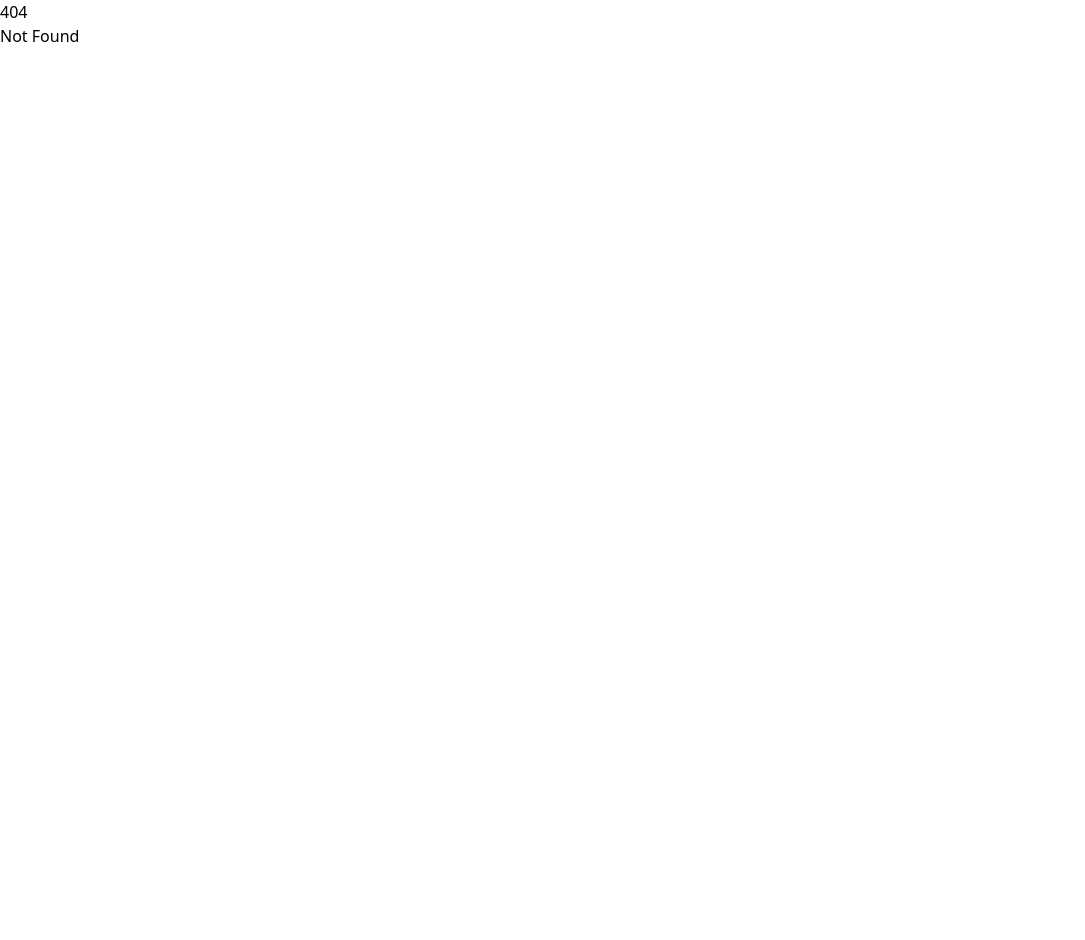
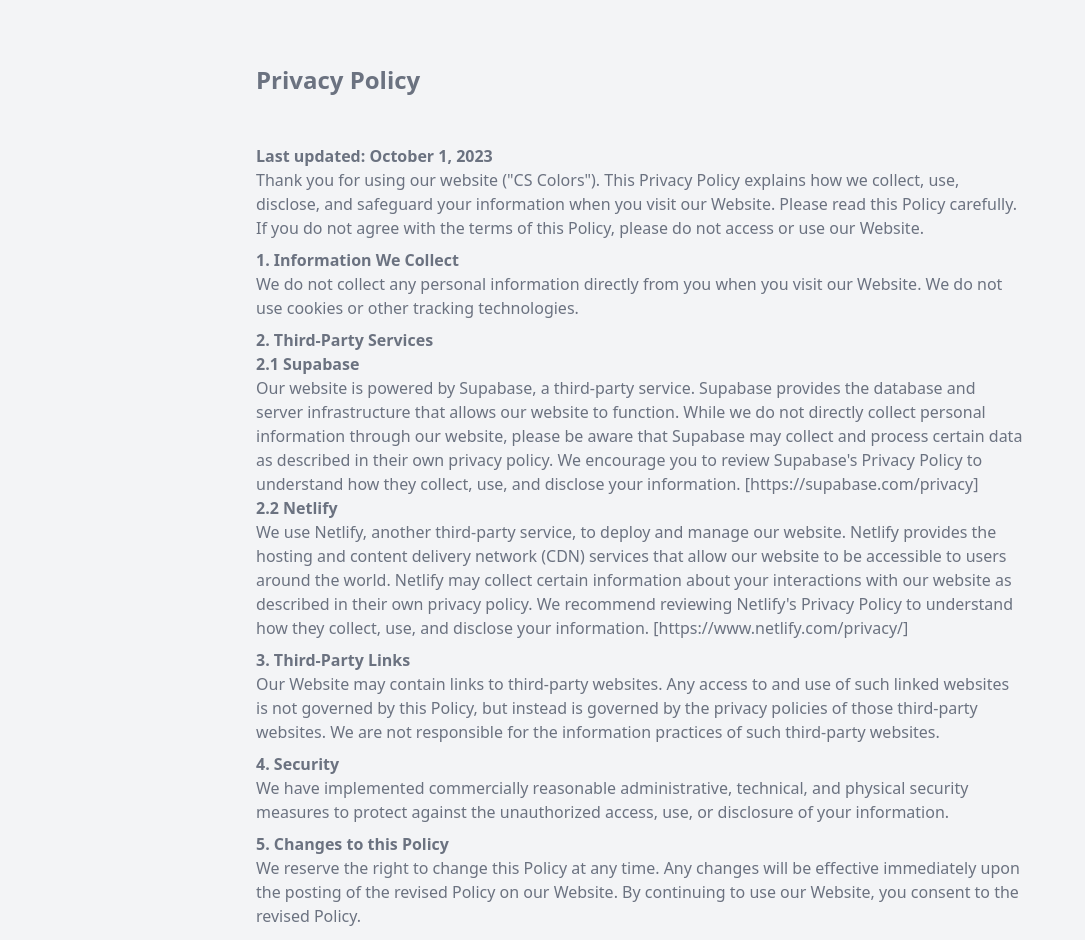
Before and after one commit to mavifindsbugs/cscolors, a SvelteKit app: page /privacy in a window 1280 px wide. Before the commit this address had no page. Shown: the top 940 px of the page, without its empty margins (0-1085 px from the left). Before the commit the page ends 800 px from the top, so only its background shows below. Built offline with nearby package versions, Linux system fonts and the light colour scheme.

Commit message:
Improve UI and add privacy policy

```diff
--- a/src/routes/+page.svelte
+++ b/src/routes/+page.svelte
@@ -1,5 +1,4 @@
 <script lang="ts">
-
 import Main from "./Main.svelte";
 </script>
 
@@ -13,6 +12,6 @@
 </style>
 
 
-<div class="bg-gray-100 dark:bg-gray-900 h-screen">
+<div class="bg-gray-100 dark:bg-gray-900 h-screen w-full">
     <Main></Main>
 </div>
--- /dev/null
+++ b/src/routes/Footer.svelte
@@ -0,0 +1,11 @@
+<footer class="bg-white rounded-lg m-4 dark:bg-gray-800">
+    <div class="w-full mx-auto max-w-screen-xl p-4">
+
+    <ul class="flex flex-wrap items-center mt-3 mb-2 text-xs font-medium text-gray-500 dark:text-gray-400">
+        <li>
+            <a href="/privacy" class="hover:underline">Privacy Policy</a>
+        </li>
+    </ul>
+    <p class="text-xs text-gray-500 dark:text-gray-400">© 2023 <a href="https://github.com/mavifindsbugs" class="hover:underline">mavifindsbugs</a></p>
+    </div>
+</footer>
--- a/src/routes/ItemView.svelte
+++ b/src/routes/ItemView.svelte
@@ -27,6 +27,8 @@
                 return "#8e44e2"
             case "High Grade":
                 return "#332cf5"
+            case "Base Grade":
+                return "#7194d9"
             default:
                 return "#ed9a15"
         }
@@ -45,7 +47,7 @@
     <div class="w-64 h-8 left-[10px] top-[162px] absolute text-sm font-semibold" style="color: {rarityToColor(item.rarity)}">{item.rarity}</div>
     <a href={"https://steamcommunity.com/market/search?appid=730&q=" + item.name} class="w-48 h-8 left-[10px] top-[180px] absolute text-sm font-semibold text-gray-900 rounded-lg dark:text-white">{item.name}</a>
     {#if item.price != null}
-    <div class="w-32 h-8 left-[150px] top-[180px] absolute text-sm rounded-lg dark:text-green-300 text-right font-medium text-green-500">{item.price.toFixed(2)}$</div>
+        <div class="w-32 h-8 left-[150px] top-[180px] absolute text-sm rounded-lg dark:text-green-300 text-right font-medium text-green-500">{item.price.toFixed(2)}$</div>
     {/if}
     <img class="w-55 h-40 left-[14px] top-[4px] absolute rounded transition hover:scale-110 active:scale-[2] active:z-50 duration-100" src={item.icon_url} alt="icon" />
 
--- a/src/routes/Main.svelte
+++ b/src/routes/Main.svelte
@@ -1,12 +1,12 @@
 <script lang="ts">
     import Navbar from "./Navbar.svelte";
     import Sidebar from "./Sidebar.svelte";
-    import SearchBar from "./SearchBar.svelte";
     import ItemView from "./ItemView.svelte";
 
     import type {Item} from "$lib/item";
     import {supabase} from "$lib/subabaseClient";
     import InfiniteScroll from "./InfiniteScroll.svelte";
+	import { onMount } from "svelte";
 
     let items: Item[] = []
     let search: string;
@@ -14,24 +14,30 @@
     let loaded = false;
     let moreItems = true;
 
-    let searchbar;
 
-    function handleSearch(event: CustomEvent) {
-        search = event.detail.text;
+    onMount(() => {
+        handleSearch("")
+    })
+
+    function handleSearch(s: string) {
+        search = s
         page = 0;
         moreItems = true;
-        items = []
+        // items = []
         getItems(search);
-        window.scrollTo(0,0)
+        backToTop()
     }
 
     function fetchMoreItems(){
-        console.log(page)
         if (moreItems) {
             page++;
             loaded = false;
             addItems(search);
         }
+    }
+
+    function backToTop(){
+        window.scrollTo(0,0)
     }
 
     export async function addItems(search: string) {
@@ -109,19 +115,23 @@
 </script>
 
 
-<Navbar></Navbar>
+<Navbar on:search={(e) => {handleSearch(e.detail.text)}} bind:search items={items}></Navbar>
 <Sidebar></Sidebar>
 
-<div class="p-4 sm:ml-64 bg-gray-100 dark:bg-gray-900">
-    <div class="p-4 border-2 border-gray-200 border-dashed rounded-lg dark:border-gray-700 mt-14">
-        <SearchBar bind:this={searchbar} on:search={handleSearch} bind:search items={items}></SearchBar>
+<div class="p-4 sm:ml-48 bg-gray-100 dark:bg-gray-900">
+    <div class="mt-16 w-full grid place-items-center">
+        <div class="w-10/12">
+        </div>
+    </div>
+    <div class="w-full grid place-items-center">
+    <div class="p-4 border-2 border-gray-200 border-dashed rounded-lg dark:border-gray-700">
         <div class="grid min-[1800px]:grid-cols-5 min-[1600px]:grid-cols-4 min-[1200px]:grid-cols-3 min-[950px]:grid-cols-2 grid-cols-1 gap-4 mb-4 m-auto justify-center ">
             <InfiniteScroll loaded={loaded} on:load={fetchMoreItems}></InfiniteScroll>
                 {#await items}
                     waiting...
                 {:then items}
                     {#each items as item (item)}
-                    <ItemView on:color_click={handleSearch} item={item}></ItemView>
+                        <ItemView on:color_click={(e) => {handleSearch(e.detail.text)}} item={item}></ItemView>
                     {/each}
                 {:catch error}
                     <p style="color: red">{error.message}</p>
@@ -129,3 +139,9 @@
         </div>
     </div>
     </div>
+    <button on:click={backToTop} class="fixed bottom-4 right-4 text-gray-500 dark:text-gray-400 hover:bg-gray-100 dark:hover:bg-gray-700 rounded-lg text-sm p-2.5">
+        <svg xmlns="http://www.w3.org/2000/svg" viewBox="0 0 24 24" fill="currentColor" class="w-6 h-6">
+            <path fill-rule="evenodd" d="M11.47 4.72a.75.75 0 011.06 0l7.5 7.5a.75.75 0 11-1.06 1.06L12 6.31l-6.97 6.97a.75.75 0 01-1.06-1.06l7.5-7.5zm.53 7.59l-6.97 6.97a.75.75 0 01-1.06-1.06l7.5-7.5a.75.75 0 011.06 0l7.5 7.5a.75.75 0 11-1.06 1.06L12 12.31z" clip-rule="evenodd" />
+        </svg>
+    </button>
+</div>
--- a/src/routes/Navbar.svelte
+++ b/src/routes/Navbar.svelte
@@ -1,10 +1,14 @@
 <script lang="ts">
 import logo from "$lib/assets/icon.png";
 import DarkModeButton from "./DarkModeButton.svelte";
+import SearchBar from "./SearchBar.svelte";
+
+export let search;
+
 </script>
 
-<nav class="fixed top-0 z-50 w-full bg-white border-b border-gray-200 dark:bg-gray-800 dark:border-gray-700 data-sveltekit-reload">
-    <div class="px-3 py-3 lg:px-5 lg:pl-3">
+<nav class="fixed w-full top-0 z-50 bg-white border-b border-gray-200 dark:bg-gray-800 dark:border-gray-700 data-sveltekit-reload">
+    <div class="px-3 py-2 lg:px-5 lg:pl-3">
         <div class="flex items-center justify-between">
             <div class="flex items-center justify-start">
                 <button data-drawer-target="logo-sidebar" data-drawer-toggle="logo-sidebar" aria-controls="logo-sidebar" type="button" class="inline-flex items-center p-2 text-sm text-gray-500 rounded-lg sm:hidden hover:bg-gray-100 focus:outline-none focus:ring-2 focus:ring-gray-200 dark:text-gray-400 dark:hover:bg-gray-700 dark:focus:ring-gray-600">
@@ -18,13 +22,12 @@
                     <span class="self-center text-xl font-semibold sm:text-2xl whitespace-nowrap dark:text-white">CS Colors</span>
                 </a>
             </div>
-            <div class="flex items-center">
-                <div class="flex items-center ml-3">
-                    <div>
-                        <DarkModeButton></DarkModeButton>
-                    </div>
-                </div>
-            </div>
+        <div class="w-full">
+            <SearchBar on:search bind:search></SearchBar>
+        </div>
+        <div>
+            <DarkModeButton></DarkModeButton>
+        </div>
         </div>
     </div>
 </nav>
--- a/src/routes/SearchBar.svelte
+++ b/src/routes/SearchBar.svelte
@@ -10,22 +10,18 @@
     });
 }
 </script>
-<div class="mb-4">
+
+<div class="relative mr-12 ml-2">
     <form on:submit={updateSearch}>
-        <label class="mb-2 text-sm font-medium text-gray-900 sr-only dark:text-white">Search</label>
-        <div class="relative">
+
     <div class="absolute inset-y-0 left-0 flex items-center pl-3 pointer-events-none">
     <svg class="w-4 h-4 text-gray-500 dark:text-gray-400" aria-hidden="true" xmlns="http://www.w3.org/2000/svg" fill="none" viewBox="0 0 20 20">
         <path stroke="currentColor" stroke-linecap="round" stroke-linejoin="round" stroke-width="2" d="m19 19-4-4m0-7A7 7 0 1 1 1 8a7 7 0 0 1 14 0Z"/>
     </svg>
+    <span class="sr-only">Search icon</span>
     </div>
-            <input class="block w-full p-4 pl-10 text-sm text-gray-900 border border-gray-300 rounded-lg bg-gray-50 focus:ring-blue-500 focus:border-blue-500 dark:bg-gray-700 dark:border-gray-600 dark:placeholder-gray-400 dark:text-white dark:focus:ring-blue-500 dark:focus:border-blue-500"
-                   placeholder="Search ..."
+    <input type="text" id="search-navbar" class="p-2 pl-10 text-sm w-full text-gray-900 border border-gray-300 rounded-lg bg-gray-50 focus:ring-blue-500 focus:border-blue-500 dark:bg-gray-700 dark:border-gray-600 dark:placeholder-gray-400 dark:text-white dark:focus:ring-blue-500 dark:focus:border-blue-500" placeholder="Search..."
     bind:value={search}
     on:input={updateSearch}>
-            <button type="submit"
-                    class="text-white absolute right-2.5 bottom-2.5 bg-blue-700 hover:bg-blue-800 focus:ring-4 focus:outline-none focus:ring-blue-300 font-medium rounded-lg text-sm px-4 py-2 dark:bg-blue-600 dark:hover:bg-blue-700 dark:focus:ring-blue-800">Search
-            </button>
-        </div>
 </form>
 </div>
--- a/src/routes/Sidebar.svelte
+++ b/src/routes/Sidebar.svelte
@@ -1,4 +1,10 @@
-<aside id="logo-sidebar" class="fixed top-0 left-0 z-40 w-64 h-screen pt-20 transition-transform -translate-x-full bg-white border-r border-gray-200 sm:translate-x-0 dark:bg-gray-800 dark:border-gray-700" aria-label="Sidebar">
+<script lang="ts">
+	import Footer from "./Footer.svelte";
+
+
+</script>
+
+<aside id="logo-sidebar" class="fixed top-0 left-0 z-40 w-48 h-screen pt-20 transition-transform -translate-x-full bg-white border-r border-gray-200 sm:translate-x-0 dark:bg-gray-800 dark:border-gray-700" aria-label="Sidebar">
     <div class="h-full px-3 pb-4 overflow-y-auto bg-white dark:bg-gray-800">
         <ul class="space-y-2 font-medium">
             <li>
@@ -34,5 +40,8 @@
                 </a>
             </li>
         </ul>
+        <div class="absolute bottom-2 w-10/12">
+            <Footer></Footer>
+        </div>
     </div>
 </aside>
--- /dev/null
+++ b/src/routes/privacy/+layout.svelte
@@ -0,0 +1,5 @@
+<script>
+    import "../../app.css";
+</script>
+
+<slot />
--- /dev/null
+++ b/src/routes/privacy/+page.svelte
@@ -0,0 +1,82 @@
+<script lang="ts">
+</script>
+
+<style>
+    :global(body) {
+        background-color: rgb(243 244 246);
+    }
+    :global(body.dark) {
+        background-color: rgb(17 24 39);
+    }
+</style>
+
+
+<div class="bg-gray-100 dark:bg-gray-900 mt-16 w-full">
+    <div class="bg-gray-100 dark:bg-gray-900 ml-64 mr-64 text-gray-500 dark:text-white">
+        <p class="text-2xl font-semibold mb-12">Privacy Policy</p>
+        <div class="text-gray-500 dark:text-white">
+            <span class="block font-semibold mt-2">
+                Last updated: October 1, 2023
+            </span>
+
+            <span class="block">
+                Thank you for using our website ("CS Colors"). This Privacy Policy explains how we collect, use, disclose, and safeguard your information when you visit our Website. Please read this Policy carefully. If you do not agree with the terms of this Policy, please do not access or use our Website.
+            </span>
+            <span class="block font-bold mt-2">
+                1. Information We Collect
+            </span>
+            <span class="block">
+                We do not collect any personal information directly from you when you visit our Website. We do not use cookies or other tracking technologies.
+            </span>
+            <span class="block font-bold mt-2">
+            2. Third-Party Services
+            </span>
+            <span class="block">
+                <span class="font-semibold">2.1 Supabase</span>
+
+                <span class="block">
+                Our website is powered by Supabase, a third-party service. Supabase provides the database and server infrastructure that allows our website to function. While we do not directly collect personal information through our website, please be aware that Supabase may collect and process certain data as described in their own privacy policy. We encourage you to review Supabase's Privacy Policy to understand how they collect, use, and disclose your information.
+
+                [<a class="hover:underline" href="https://supabase.com/privacy">https://supabase.com/privacy</a>]
+                </span>
+
+                <span class="font-semibold">2.2 Netlify</span>
+                <span class="block">
+                We use Netlify, another third-party service, to deploy and manage our website. Netlify provides the hosting and content delivery network (CDN) services that allow our website to be accessible to users around the world. Netlify may collect certain information about your interactions with our website as described in their own privacy policy. We recommend reviewing Netlify's Privacy Policy to understand how they collect, use, and disclose your information.
+
+                [<a class="hover:underline" href="https://www.netlify.com/privacy/">https://www.netlify.com/privacy/</a>]
+                </span>
+            </span>
+            <span class="block font-bold mt-2">
+            3. Third-Party Links
+            </span>
+            <span class="block">
+            Our Website may contain links to third-party websites. Any access to and use of such linked websites is not governed by this Policy, but instead is governed by the privacy policies of those third-party websites. We are not responsible for the information practices of such third-party websites.
+            </span>
+            <span class="block font-bold mt-2">
+            4. Security
+            </span>
+            <span class="block">
+            We have implemented commercially reasonable administrative, technical, and physical security measures to protect against the unauthorized access, use, or disclosure of your information.
+            </span>
+            <span class="block font-bold mt-2">
+            5. Changes to this Policy
+            </span>
+            <span class="block">
+            We reserve the right to change this Policy at any time. Any changes will be effective immediately upon the posting of the revised Policy on our Website. By continuing to use our Website, you consent to the revised Policy.
+            </span>
+            <span class="block font-bold mt-2">
+            6. Contact Us
+            </span>
+            <span class="block">
+            If you have any questions about this Policy, please contact us at mavi.developer@gmail.com.
+            </span>
+            <div class="mt-4">
+                <span class="block">
+                    By using our Website, you consent to the terms of this Policy.
+                    </span>
+            </div>
+
+        </div>
+    </div>
+</div>
```
Lines whose indentation alone changed are shown as unchanged.
